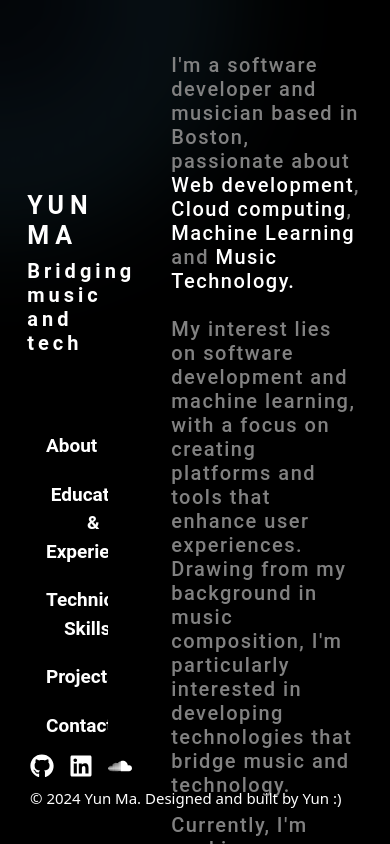
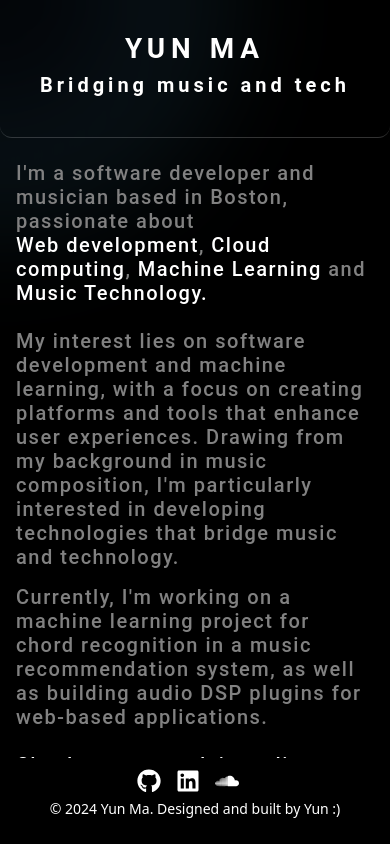
Before and after one commit to yunma-code/Personal-website, a React (Create React App) app in the folder frontend/: page / in a window 390 px wide. Built offline with nearby package versions, Linux system fonts and the light colour scheme; no server answers.

Commit message:
fix mobile view

```diff
--- a/frontend/src/components/home/contact.tsx
+++ b/frontend/src/components/home/contact.tsx
@@ -107,6 +107,7 @@ const Contact = () => {
           </div>
         )}
       </div>
+      <br /><br />
     </>
   );
 };
--- a/frontend/src/components/home/home.css
+++ b/frontend/src/components/home/home.css
@@ -229,3 +229,104 @@
   font-size: 15px;
   margin-bottom: 20px;
 }
+
+
+@media screen and (max-width: 768px) {
+
+  .home-container {
+    display: flex;
+    flex-direction: column;
+    align-items: center;
+    justify-content: flex-start;
+    min-height: 100vh;
+    overflow-x: hidden;
+  }
+
+  .left-box {
+    position: fixed;
+    top: -20px;
+    left: 0;
+    width: 100%;
+    background-color: black;
+    text-align: center;
+    z-index: 1000;
+    display: flex;
+    flex-direction: column;
+    align-items: center;
+    border-bottom: 1px solid rgba(255, 255, 255, 0.2);
+  }
+
+  .menu-toggle {
+    cursor: pointer;
+    width: 100%;
+    padding: 10px;
+  }
+
+  .navigation-links {
+    display: none;
+    width: 100%;
+    text-align: center;
+    padding: 5px;
+  }
+
+  .navigation-links.show {
+    display: block;
+  }
+
+  .navigation-links ul {
+    display: flex;
+    flex-direction: column;
+    align-items: center;
+    padding: 0;
+  }
+
+  .navigation-links li {
+    list-style: none;
+    margin-bottom: 10px;
+    width: 100%;
+  }
+
+  .navigation-links li button {
+    background: none;
+    border: none;
+    color: white;
+    font-size: 16px;
+    font-weight: bold;
+    padding: 10px;
+    cursor: pointer;
+    width: 100%;
+    text-align: center;
+    display: block;
+  }
+
+  .right-box {
+    width: 100%;
+    padding: 100px 16px 16px;
+    overflow-y: auto;
+  }
+
+  .icons {
+    position: absolute;
+    bottom: 40px;
+    left: 50%;
+    transform: translateX(-50%);
+    display: flex;
+    gap: 15px;
+    justify-content: center;
+    width: 100%;
+    background-color: black;
+    padding: 5px 0;
+  }
+
+  .copyright {
+    position: absolute;
+    bottom: 0;
+    left: 50%;
+    transform: translateX(-50%);
+    text-align: center;
+    font-size: 14px;
+    width: 100%;
+    background-color: black;
+    padding: 5px 0;
+  }
+}
--- a/frontend/src/components/home/home.tsx
+++ b/frontend/src/components/home/home.tsx
@@ -4,14 +4,21 @@ import { FaGithub, FaLinkedin, FaSoundcloud } from "react-icons/fa";
 import Contact from "./contact";
 import Technical from "./technical";
 import Project from "./project";
+import { useState } from "react";
 
 const Home: React.FC = () => {
+
+	const [menuOpen, setMenuOpen] = useState(false);
 
 	const handleScroll = (id: string) => {
 		const element = document.getElementById(id);
 		if (element) {
 			element.scrollIntoView({ behavior: "smooth" });
+			setMenuOpen(false);
 		}
+	};
+	const toggleMenu = () => {
+		setMenuOpen(!menuOpen);
 	};
 
 	const GitHubIcon = FaGithub as unknown as React.FC;
@@ -22,39 +29,25 @@ const Home: React.FC = () => {
 	return (
 		<div className="home-container">
 			<div className="left-box">
-				<div className="content-text">
-					<h1>
-						Yun Ma
-					</h1>
+				<div className="menu-toggle" onClick={toggleMenu}>
+					<h1>Yun Ma</h1>
 					<h4>Bridging music and tech</h4>
-
-					<br />
 				</div>
 
-				<div className="navigation-links">
+				<div className={`navigation-links ${menuOpen ? "show" : ""}`}>
 					<ul>
-						<li>
-							<button onClick={() => handleScroll("about")}>About</button>
-						</li>
-						<li>
-							<button onClick={() => handleScroll("education")}>Education & Experience</button>
-						</li>
-						<li>
-							<button onClick={() => handleScroll("technicals")}> Technical Skills</button>
-						</li>
-						<li>
-							<button onClick={() => handleScroll("projects")}>Projects</button>
-						</li>
-						<li>
-							<button onClick={() => handleScroll("contact")}>Contact</button>
-						</li>
+						<li><button onClick={() => handleScroll("about")}>About</button></li>
+						<li><button onClick={() => handleScroll("education")}>Education & Experience</button></li>
+						<li><button onClick={() => handleScroll("technicals")}>Technical Skills</button></li>
+						<li><button onClick={() => handleScroll("projects")}>Projects</button></li>
+						<li><button onClick={() => handleScroll("contact")}>Contact</button></li>
 					</ul>
 				</div>
 			</div>
 
 			<div className="right-box">
 				<div id="about" className="intro-text ">
-					<br />
+					<br /><br />
 					<h5>
 						I'm a software developer and musician based in Boston, passionate
 						about{" "} <br />
@@ -104,9 +97,9 @@ const Home: React.FC = () => {
 
 				<div id="contact" className="contact-text">
 					<Contact />
-				</div>"
+				</div>
+			</div>
 
-			</div>
 			<div className="bottom">
 				<div className="icons">
 					<a href="https://github.com/yunma-code" target="_blank" rel="noopener noreferrer" className="icons-icon">
```
